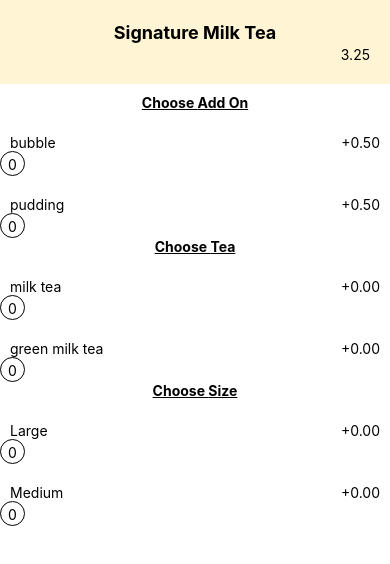
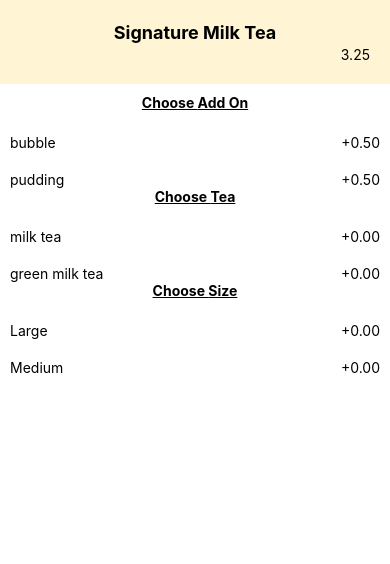
Before and after one commit to lilyzqy/Menu, a React Native app: screen / in a window 390 px wide. Shown: the top 564 px of the page. Built offline with nearby package versions, Linux system fonts and the light colour scheme.

Commit message:
quantity hide when 0

```diff
--- a/App.js
+++ b/App.js
@@ -103,6 +103,16 @@ export default class App extends React.Component {
       let max = section.max;
       let { price, name, quantity } = item;
       let showPrice = (price/100).toFixed(2);
+      let quanCircle;
+      if(quantity){
+        quanCircle = (
+          <TouchableOpacity>
+            <View style={styles.itemQuan}>
+              <Text>{quantity}</Text>
+            </View>
+          </TouchableOpacity>
+        );
+      }
       if(item.available){
         return (
           <View style={styles.itemRow}>
@@ -113,11 +123,7 @@ export default class App extends React.Component {
                 <Text>+{showPrice}</Text>
               </View>
             </TouchableOpacity>
-            <TouchableOpacity>
-              <View style={styles.itemQuan}>
-                <Text>{quantity}</Text>
-              </View>
-            </TouchableOpacity>
+            {quanCircle}
           </View>
         );
       }else{
@@ -204,7 +210,6 @@ const styles = StyleSheet.create({
     opacity:0.2
   },
   itemRow:{
-
   },
   itemQuan:{
     width:25,
```
